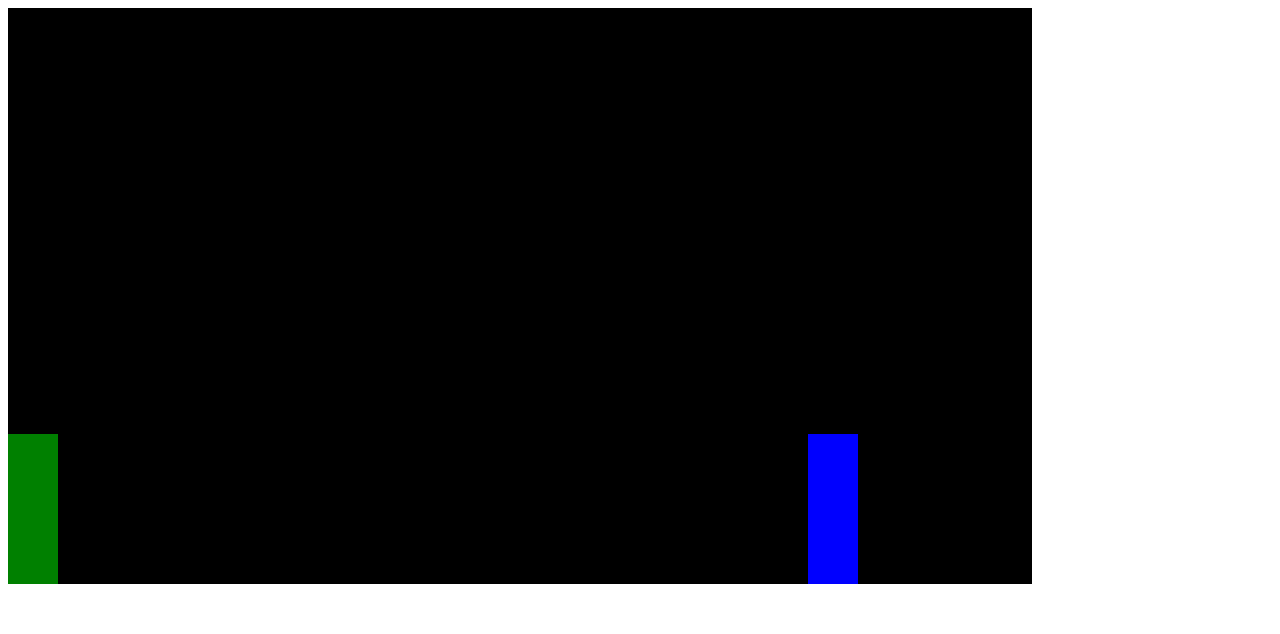
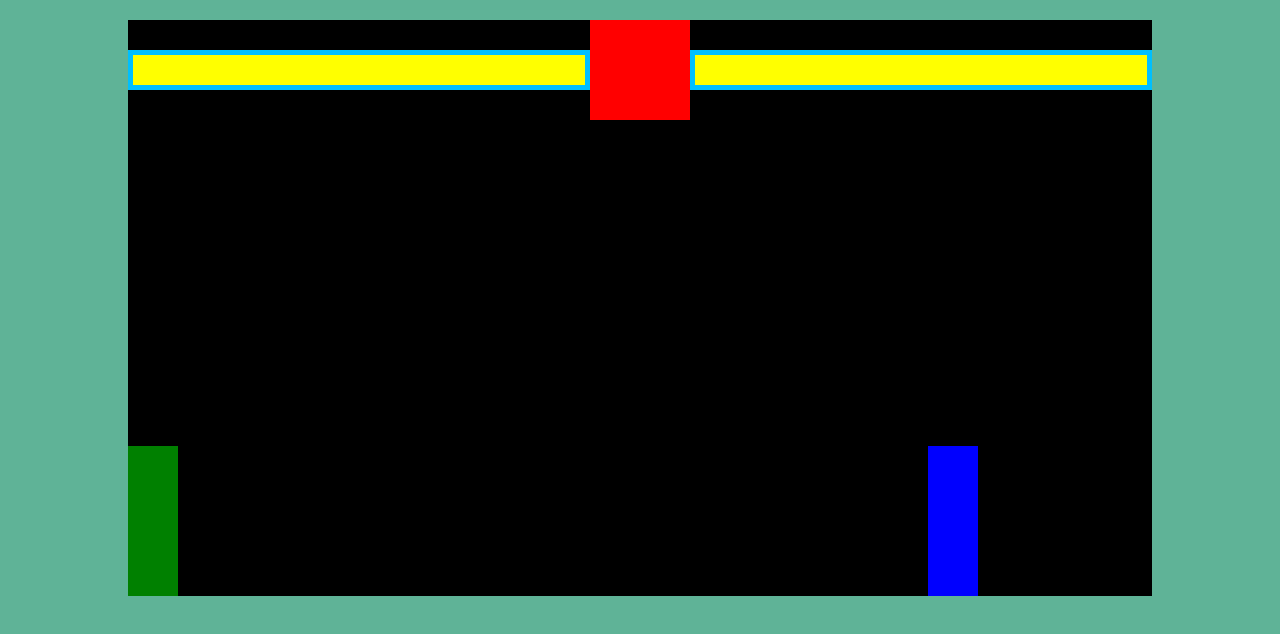
Before and after one commit to FrancescoCesari97/fighting-game-javascript, a plain HTML site: page index.html in a window 1280 px wide. Drawn offline with Linux system fonts and the light colour scheme.

Commit message:
added health bar at the top of the cnavas and added logc of decreasing health with attack

```diff
--- a/index.html
+++ b/index.html
@@ -3,10 +3,24 @@
   <head>
     <meta charset="UTF-8" />
     <meta name="viewport" content="width=device-width, initial-scale=1.0" />
+    <link rel="stylesheet" href="style.css" />
     <title>Document</title>
   </head>
   <body>
-    <canvas> </canvas>
+    <div class="container">
+      <div class="overlay">
+        <div class="blue-bar">
+          <div id="playerHealth" class="yellow-bar"></div>
+        </div>
+
+        <div class="red-box"></div>
+
+        <div class="blue-bar">
+          <div id="enemyHealth" class="yellow-bar"></div>
+        </div>
+      </div>
+      <canvas> </canvas>
+    </div>
 
     <script src="main.js"></script>
   </body>
--- a/main.js
+++ b/main.js
@@ -28,6 +28,7 @@ class Sprite {
     };
     this.color = color;
     this.isAttacking;
+    this.health = 100;
   }
 
   draw() {
@@ -165,7 +166,8 @@ function animate() {
     player.isAttacking
   ) {
     player.isAttacking = false;
-    console.log("go");
+    enemy.health -= 20;
+    document.querySelector("#enemyHealth").style.width = enemy.health + "%";
   }
 
   if (
@@ -176,7 +178,8 @@ function animate() {
     enemy.isAttacking
   ) {
     enemy.isAttacking = false;
-    console.log("enemy attack");
+    player.health -= 20;
+    document.querySelector("#playerHealth").style.width = player.health + "%";
   }
 }
 
@@ -216,7 +219,7 @@ window.addEventListener("keydown", (event) => {
       enemy.velocity.y = -15;
       break;
 
-    case "ArrowDown":
+    case "p":
       enemy.attack();
       break;
   }
--- /dev/null
+++ b/style.css
@@ -0,0 +1,64 @@
+
+*{
+    margin: 0;
+    padding: 0;
+    box-sizing: border-box;
+}
+
+
+
+body{
+    margin: 0;
+    padding: 20px;
+    height: 100%;
+    width: 100%;
+    display: flex;
+    justify-content: center;
+    align-items: center;
+    background-color: rgb(95, 179, 151);
+  }
+  .container {
+    position: relative;
+
+  }
+  canvas {
+    display: block;
+    width: 1024px;
+    height: 576px;
+
+
+  }
+  .overlay {
+    position: absolute;
+    top: 0;
+    left: 0;
+    width: 100%;
+    align-items: center;
+    display: flex;
+
+  }
+  .yellow-bar {
+    background-color: yellow;
+    width: 100%;
+    height: 30px;
+   display: flex;
+   justify-content: flex-end;
+
+  }
+
+  .blue-bar{
+
+   border: 5px solid rgb(0, 191, 255) ;
+   display: flex;
+   align-items: center;
+   justify-content: flex-end;
+   width: 100%;
+   flex: 1;
+
+  }
+  .red-box {
+    background-color: red;
+    height: 100px;
+    width: 100px;
+    flex-shrink: 0;
+  }
```
